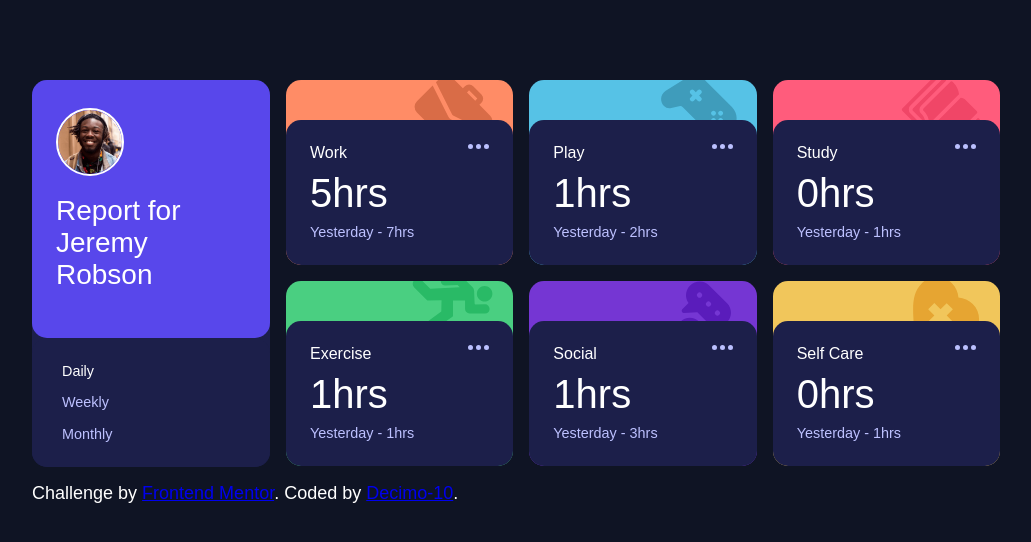
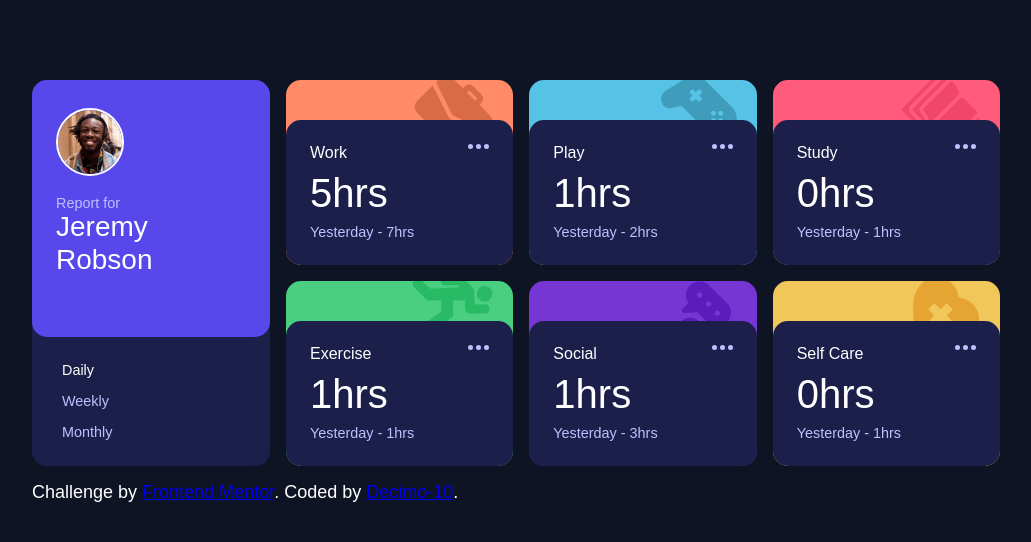
Before and after one commit to Decimo-10/6.-Time-tracking-dashboard-junior-, a plain HTML site: page index.html in a window 1280 px wide. Shown: the whole page, without its empty margins (108-1139 px from the left). Drawn offline with Linux system fonts and the light colour scheme; a web font is replaced by a local one.

Commit message:
Update style.css

```diff
--- a/style.css
+++ b/style.css
@@ -50,7 +50,8 @@ h1{/* Name */
     color: white;
 }
 
-h1 > div:first-child{/* "Report for" */
+h1 > span{/* "Report for" */
+    display: block;
     font-size: 0.9rem;
     font-weight: 300;
     color: hsl(236, 100%, 87%);
```
